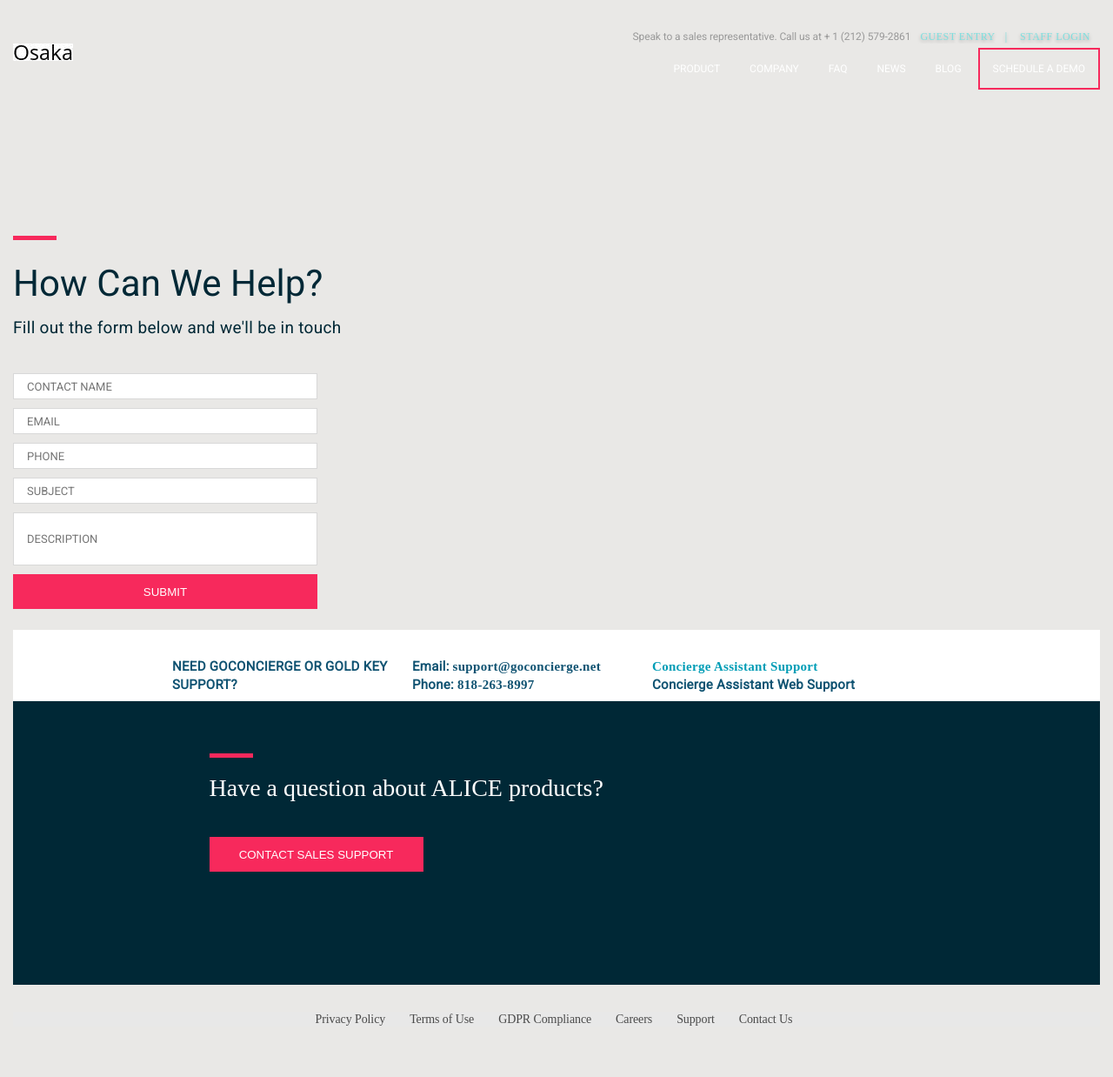
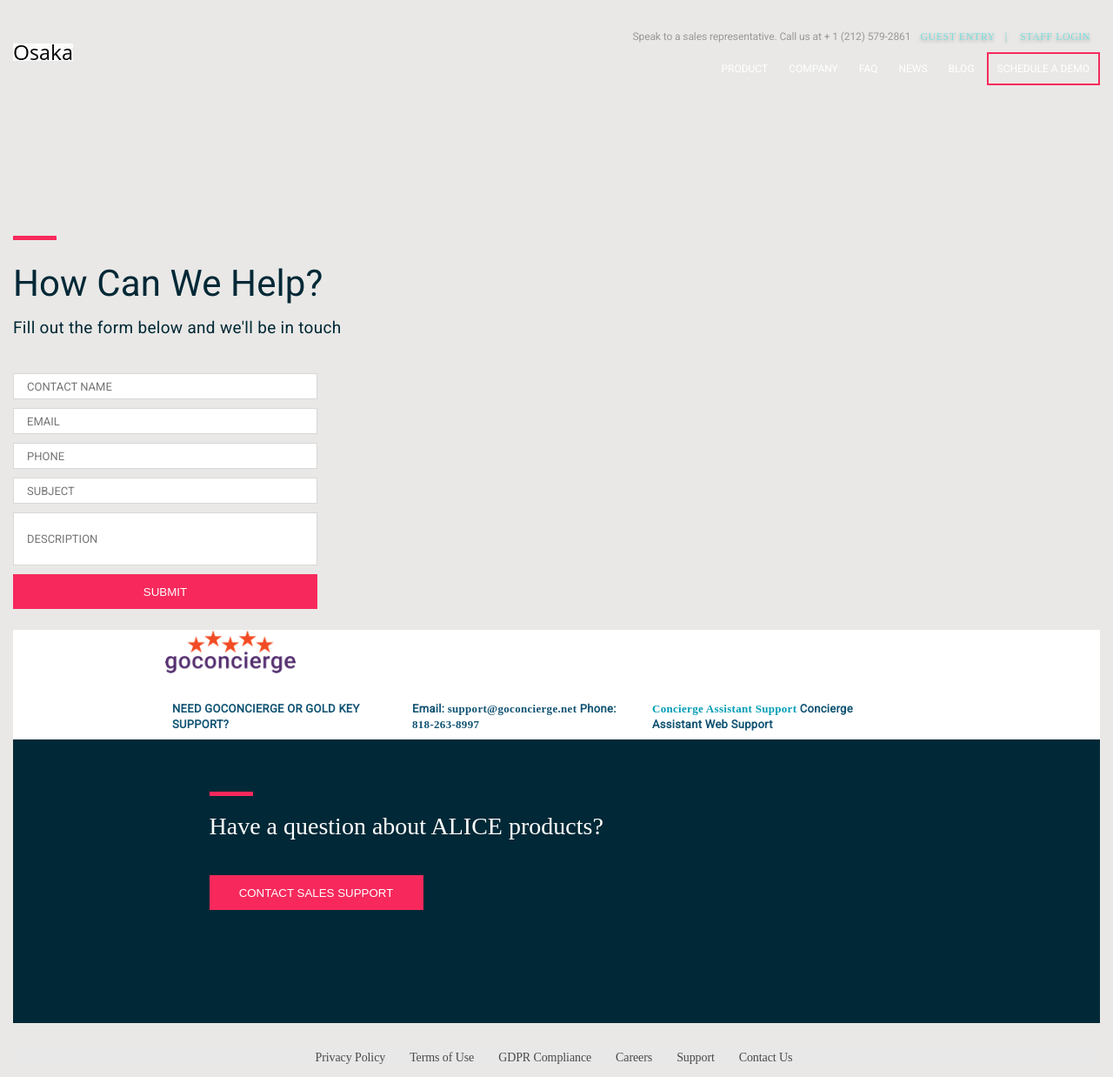
Before and after one commit to liquid11/AliceSupport, a website: page src/index.html in a window 1280 px wide. Shown: the whole page at 87% size. Before the commit the page ends 1195 px from the top, so only its background shows below. Drawn offline with nearby package versions, Linux system fonts and the light colour scheme.

Commit message:
chnages 04

```diff
--- a/src/css/main.css
+++ b/src/css/main.css
@@ -354,7 +354,7 @@ margin-right: 150px; */
     color: #ffffff;
     text-decoration: none;
     letter-spacing: normal;
-    padding: 15px;
+    padding: 10px;
 }
 
 .schedule-demo {
@@ -479,7 +479,7 @@ margin-right: 150px; */
     width: 276px;
     /* height: 50px;  */
     font-family: Roboto;
-    font-size: 15px;
+    font-size: 13px;
     font-weight: bold;
     font-style: normal;
     font-stretch: normal;
--- a/src/index.html
+++ b/src/index.html
@@ -43,7 +43,6 @@
               <a href="#">FAQ</a>
               <a href="#">NEWS</a>
               <a href="#">BLOG</a>
-
               <a href="#" class="schedule-demo">SCHEDULE A DEMO</a>
             </div>
 
@@ -86,6 +85,9 @@
     <div class="banner">
       <div class="banner-wrapper">
         <div class="banner-content">
+          <div>
+            <img src="img/gocon-logo.png" width="150px" alt="gocon-logo">
+          </div>
 
           <h3 class="content bold">NEED GOCONCIERGE OR GOLD KEY SUPPORT?</h3>
           <h3 class="content">Email:
```
